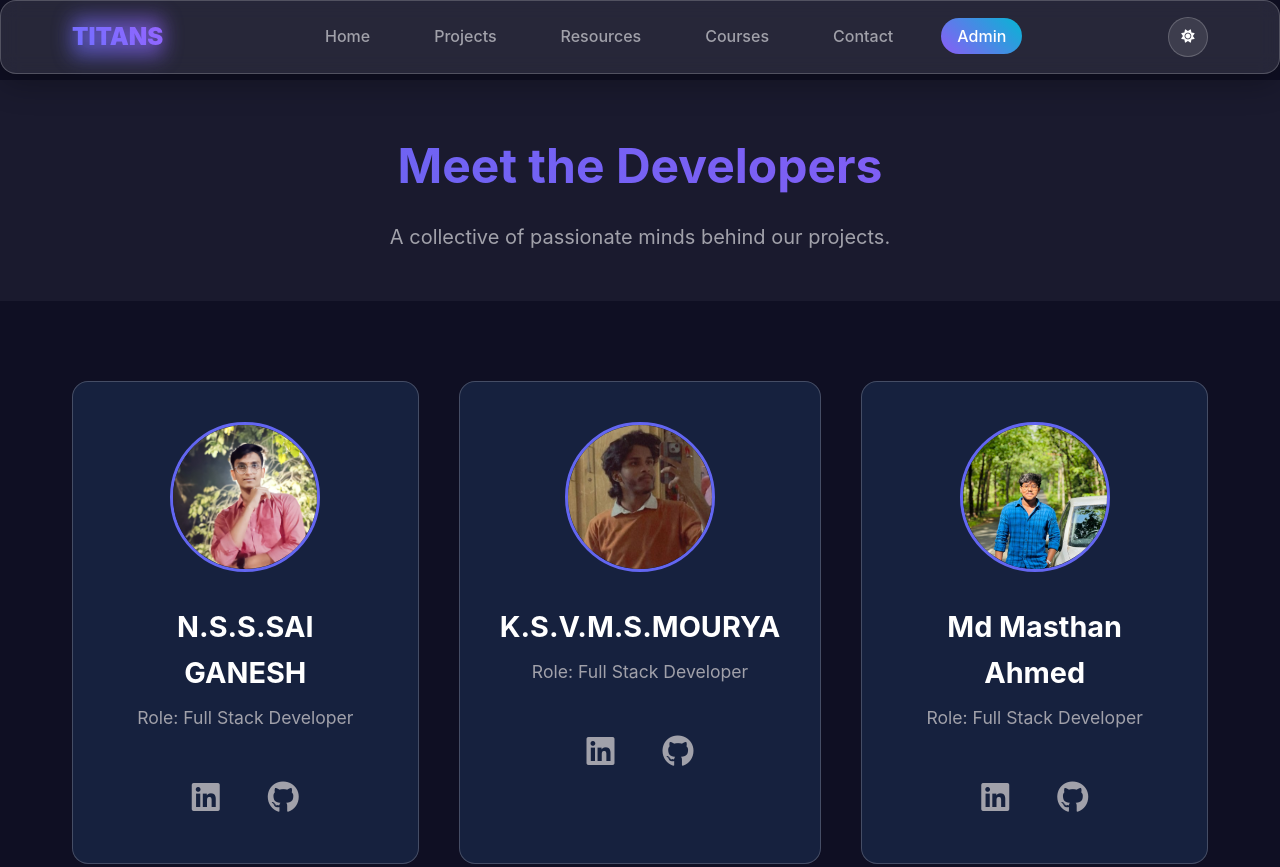
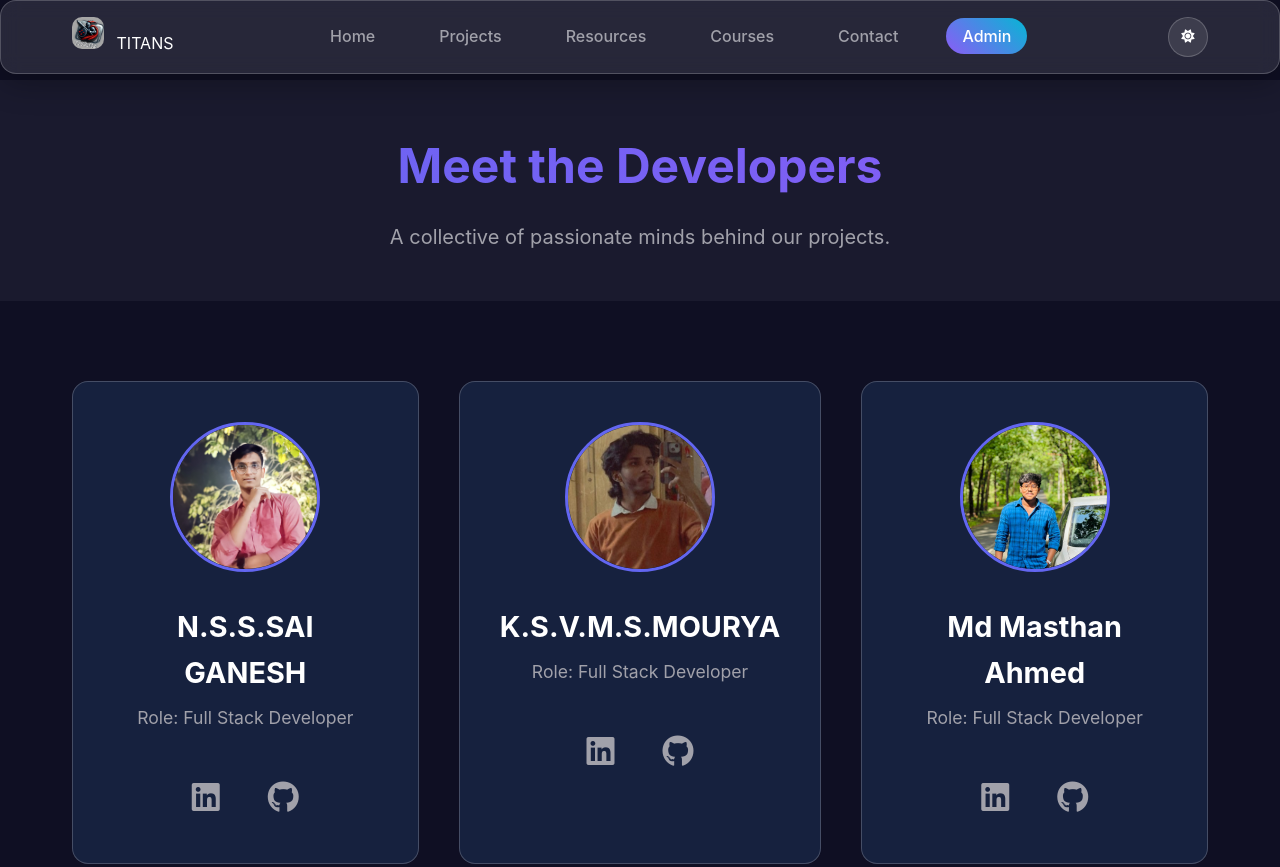
Before and after one commit to alwaysganesh09/teamtitans06, a website: page public/developers.html in a window 1280 px wide. Shown: the top 867 px of the page. Drawn offline with Linux system fonts and the light colour scheme.

Commit message:
added image logo

```diff
--- a/public/developers.html
+++ b/public/developers.html
@@ -11,9 +11,9 @@
     <nav class="navbar glass">
         <div class="nav-container">
             <div class="nav-logo">
-                <div class="titans-logo">
+                <div class="footer-logo">
+                    <img src="images/logo.png" alt="Team Titans Logo" style="width: 32px; height: 32px; margin-right: 8px;border-radius: 10px;">
                     <span class="logo-text">TITANS</span>
-                    <div class="logo-glow"></div>
                 </div>
             </div>
             <ul class="nav-menu">
```
Also changed, not shown: public/admin.html (+1 -0 lines), public/contact.html (+1 -0 lines), public/courses.html (+1 -0 lines), public/index.html (+1 -0 lines), public/projects.html (+1 -0 lines), public/resources.html (+1 -0 lines), public/images/logo.png (added).
